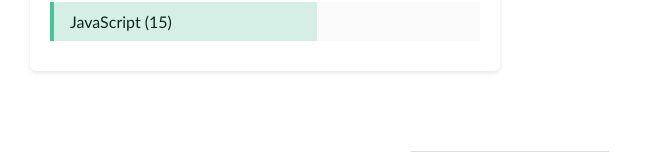
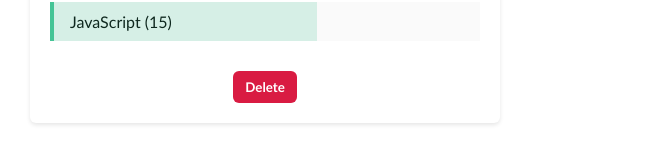
Before and after one commit to Frexz/IT2_2425_elev, a SvelteKit app in the folder polling-app/: page / in a window 1280 px wide. Shown: the part 436-597 px from the top of the page, without its empty margins (130-791 px from the left). Built offline with nearby package versions, Linux system fonts and the light colour scheme.

Commit message:
added option to delete polls

```diff
--- a/polling-app/src/components/PollDetails.svelte
+++ b/polling-app/src/components/PollDetails.svelte
@@ -1,6 +1,7 @@
 <script>
     import Card from '../shared/Card.svelte'
     import PollStore from '../stores/PollStore.js'
+    import Button from '../shared/Button.svelte'
 
     export let poll
     $: totalVotes = poll.votesA + poll.votesB
@@ -23,8 +24,12 @@
 
             return copiedPolls
         })
+    }
 
-
+    const handleDelete = (id) => {
+        PollStore.update(currentPolls => {
+            return currentPolls.filter(poll => poll.id != id)
+        })
     }
 </script>
 
@@ -43,6 +48,9 @@
         <div class="answer" on:click={() => handleVote('b', poll.id)}>
             <div class="percent percent-b" style="width: { percentB }%;"></div>
             <span>{ poll.answerB } ({ poll.votesB })</span>
+        </div>
+        <div class="delete">
+            <Button flat={true} on:click={() => handleDelete(poll.id)}>Delete</Button>
         </div>
     </div>
 </Card>
@@ -91,4 +99,9 @@
         background-color: rgba(69, 196, 150, 0.2);
         border-left: 4px solid #45c496;
     }
+
+    .delete {
+        margin-top: 30px;
+        text-align: center;
+    }
 </style>
--- a/polling-app/src/shared/Button.svelte
+++ b/polling-app/src/shared/Button.svelte
@@ -4,7 +4,7 @@
     export let inverse = false
 </script>
 
-<button class={type} class:flat={flat} class:inverse={inverse}>
+<button class={type} class:flat={flat} class:inverse={inverse} on:click>
     <slot></slot>
 </button>
 
```
